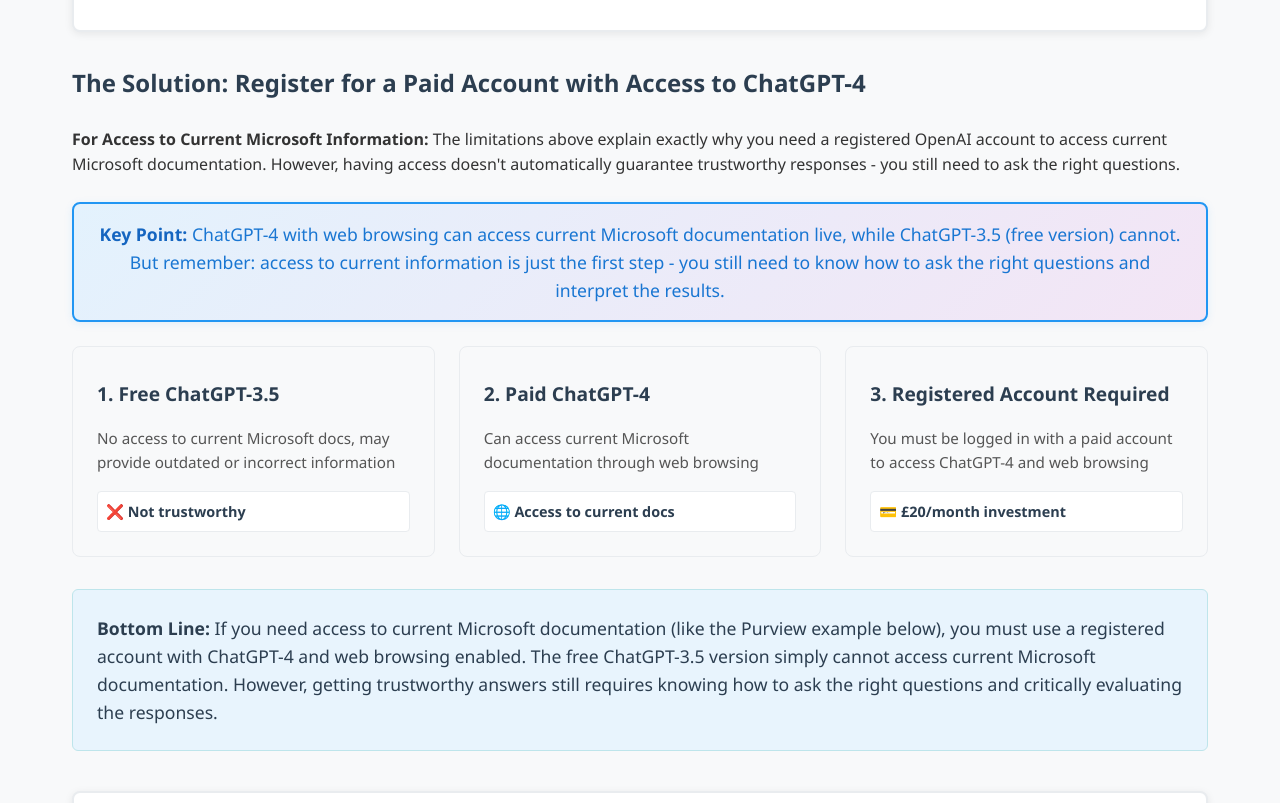
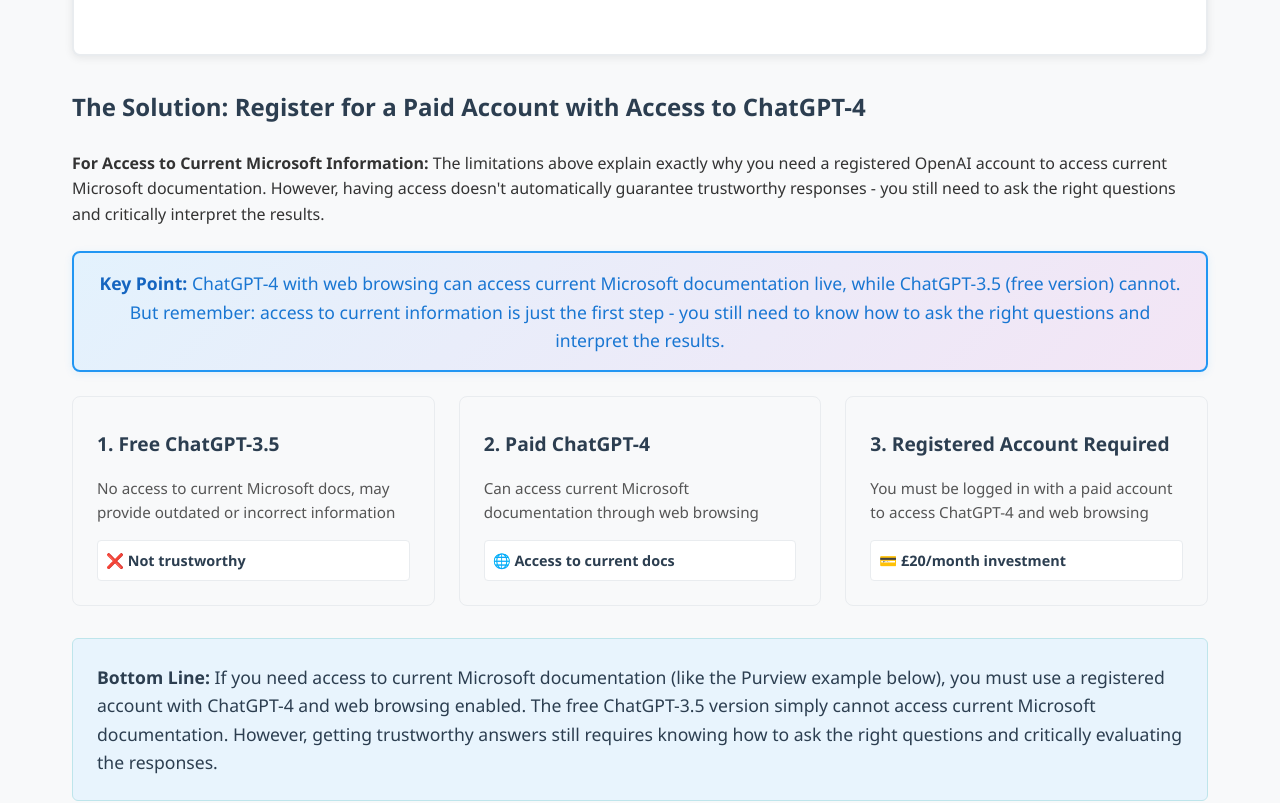
Before and after one commit to wellis321/global-admin-permissions, a plain HTML site: page chatgpt-basics.html in a window 1280 px wide. Shown: the part 3630-4433 px from the top of the page. Drawn offline with Linux system fonts and the light colour scheme.

Commit message:
new chatgpt context

```diff
--- a/chatgpt-basics.html
+++ b/chatgpt-basics.html
@@ -212,7 +212,8 @@
                     why
                     you need a registered OpenAI account to access current Microsoft documentation. However, having
                     access
-                    doesn't automatically guarantee trustworthy responses - you still need to ask the right questions.
+                    doesn't automatically guarantee trustworthy responses - you still need to ask the right questions
+                    and critically interpret the results.
                 </p>
 
                 <div class="info-box">
@@ -299,7 +300,11 @@
                 </div>
 
 
-
+                <div class="key-point">
+                    <p><strong>Why This Response Cannot Be Trusted:</strong> ChatGPT-3.5 is providing information based
+                        on its pre-2022 training, which doesn't reflect current understanding of Microsoft Purview. It's
+                        essentially "guessing" about a topic it doesn't have current knowledge about.</p>
+                </div>
                 <div class="hoops-grid">
                     <div class="hoop">
                         <h5>1. Outdated Information</h5>
@@ -319,11 +324,7 @@
                     </div>
                 </div>
 
-                <div class="key-point">
-                    <p><strong>Why This Response Cannot Be Trusted:</strong> ChatGPT-3.5 is providing information based
-                        on its pre-2022 training, which doesn't reflect current understanding of Microsoft Purview. It's
-                        essentially "guessing" about a topic it doesn't have current knowledge about.</p>
-                </div>
+
             </div>
 
             <!-- <div class="hoops-explanation">
--- a/styles.css
+++ b/styles.css
@@ -1172,7 +1172,8 @@ body {
     border: 1px solid #bee5eb;
     border-radius: 6px;
     padding: 1.5rem;
-    margin-top: 1.5rem;
+    margin: 1.5rem 0;
+
 }
 
 .key-point p {
```
